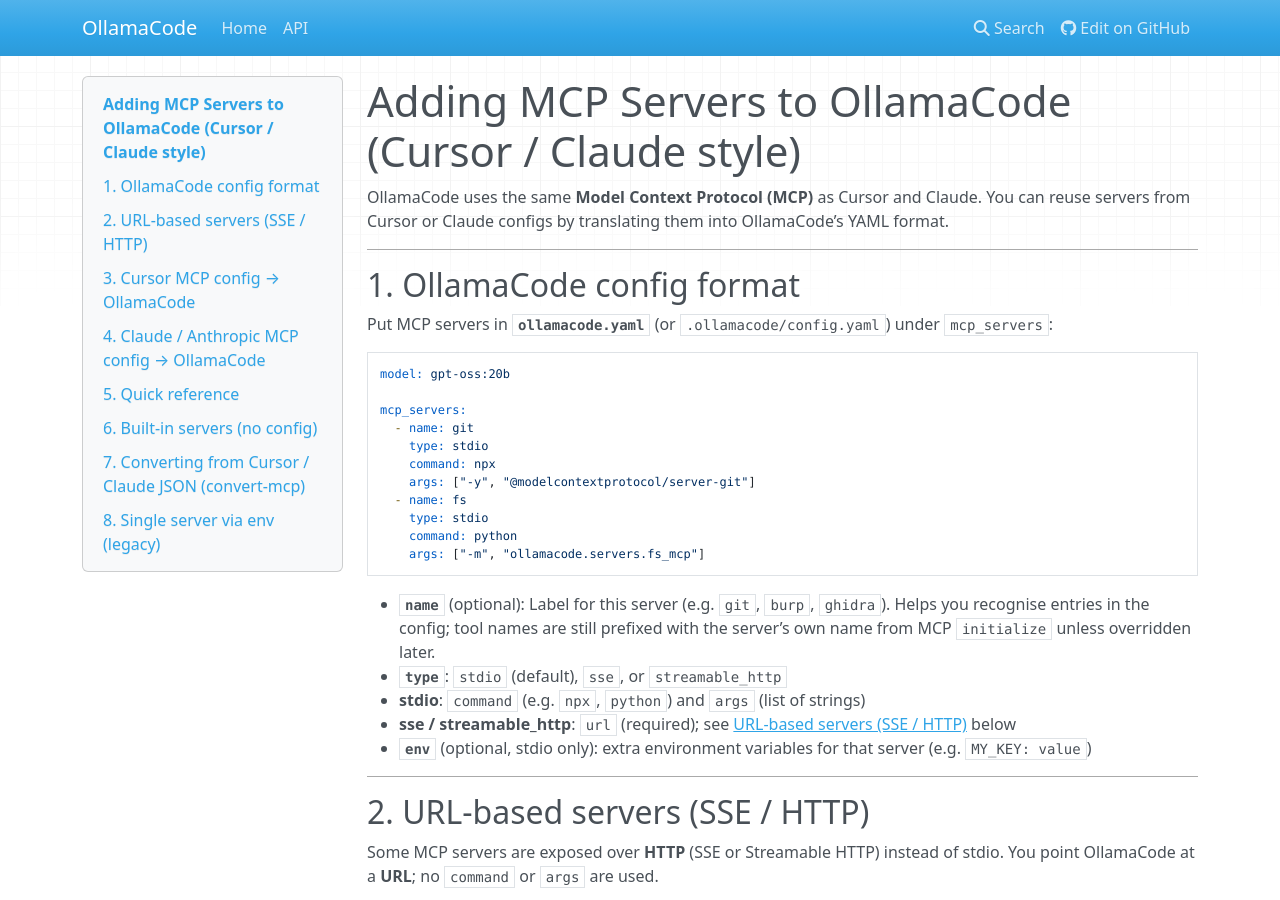
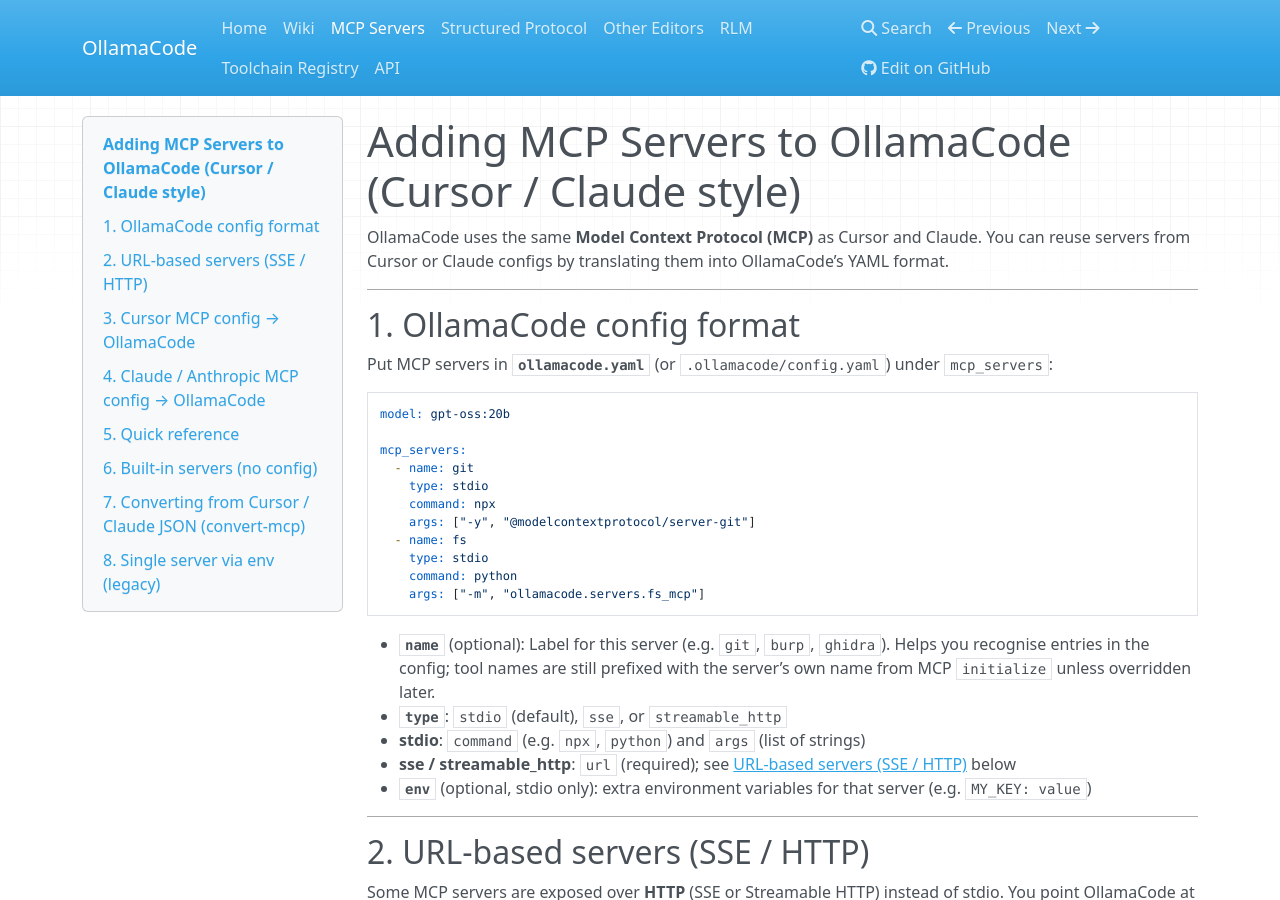
Before and after one commit to jayluxferro/ollamacode, an MkDocs documentation site: the page built from docs/MCP_SERVERS.md, in a window 1280 px wide and 900 px high. Built offline with MkDocs 1.6.1, drawn with Linux system fonts in a browser that asks for light colours; nearby versions of some CDN libraries.

Commit message:
Tue Feb 17 00:27:28 GMT 2026

```diff
--- a/docs/MCP_SERVERS.md
+++ b/docs/MCP_SERVERS.md
@@ -29,6 +29,8 @@ mcp_servers:
 - **`env`** (optional, stdio only): extra environment variables for that server (e.g. `MY_KEY: value`)
 
 ---
+
+<a id="url-based-servers-sse--http"></a>
 
 ## 2. URL-based servers (SSE / HTTP)
 
--- a/mkdocs.yml
+++ b/mkdocs.yml
@@ -18,4 +18,10 @@ plugins:
 
 nav:
   - Home: index.md
+  - Wiki: WIKI.md
+  - MCP Servers: MCP_SERVERS.md
+  - Structured Protocol: STRUCTURED_PROTOCOL.md
+  - Other Editors: OTHER_EDITORS.md
+  - RLM: RLM.md
+  - Toolchain Registry: TOOLCHAIN_REGISTRY.md
   - API: api.md
```
Also changed, not shown: docs/STRUCTURED_PROTOCOL.md (+2 -0 lines).
